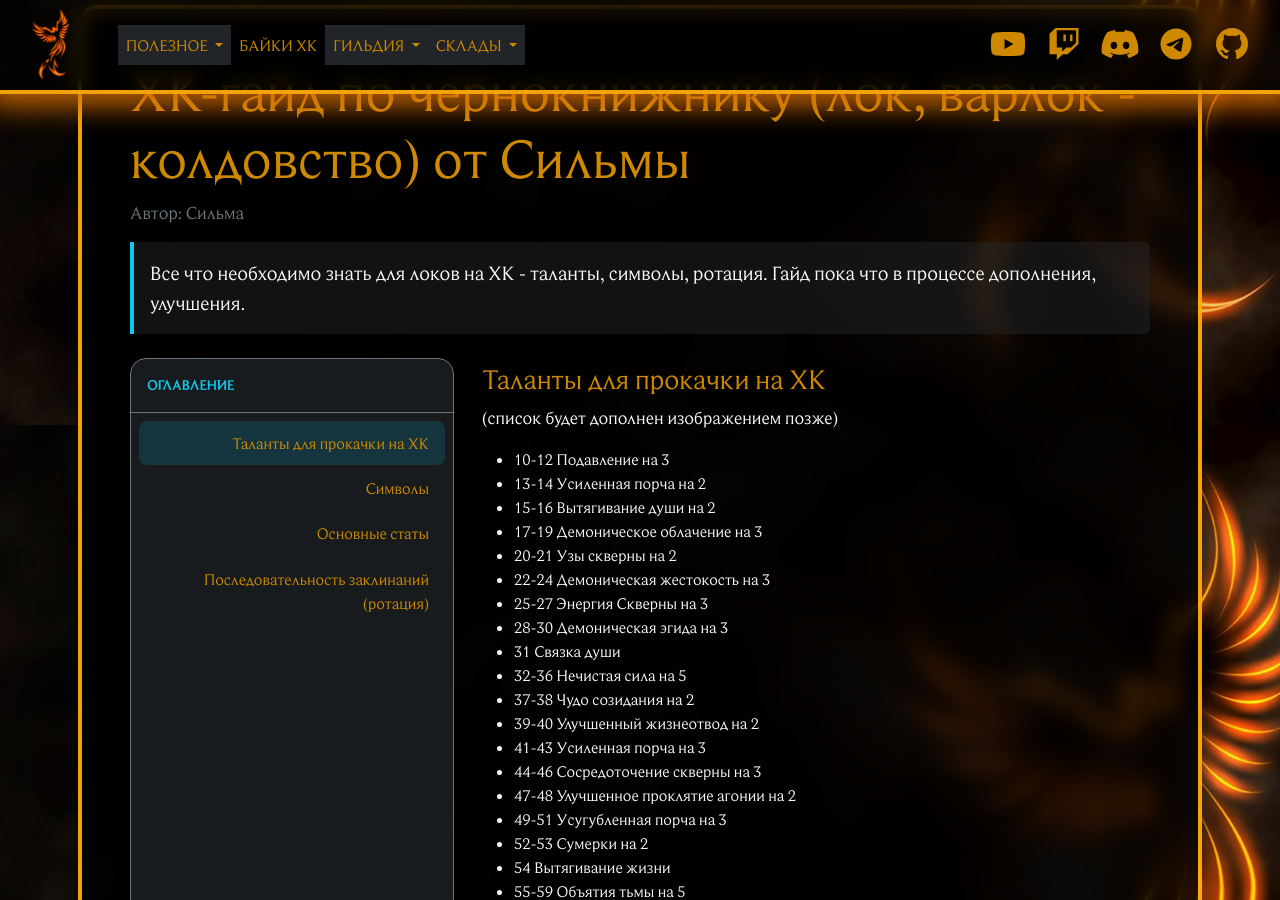
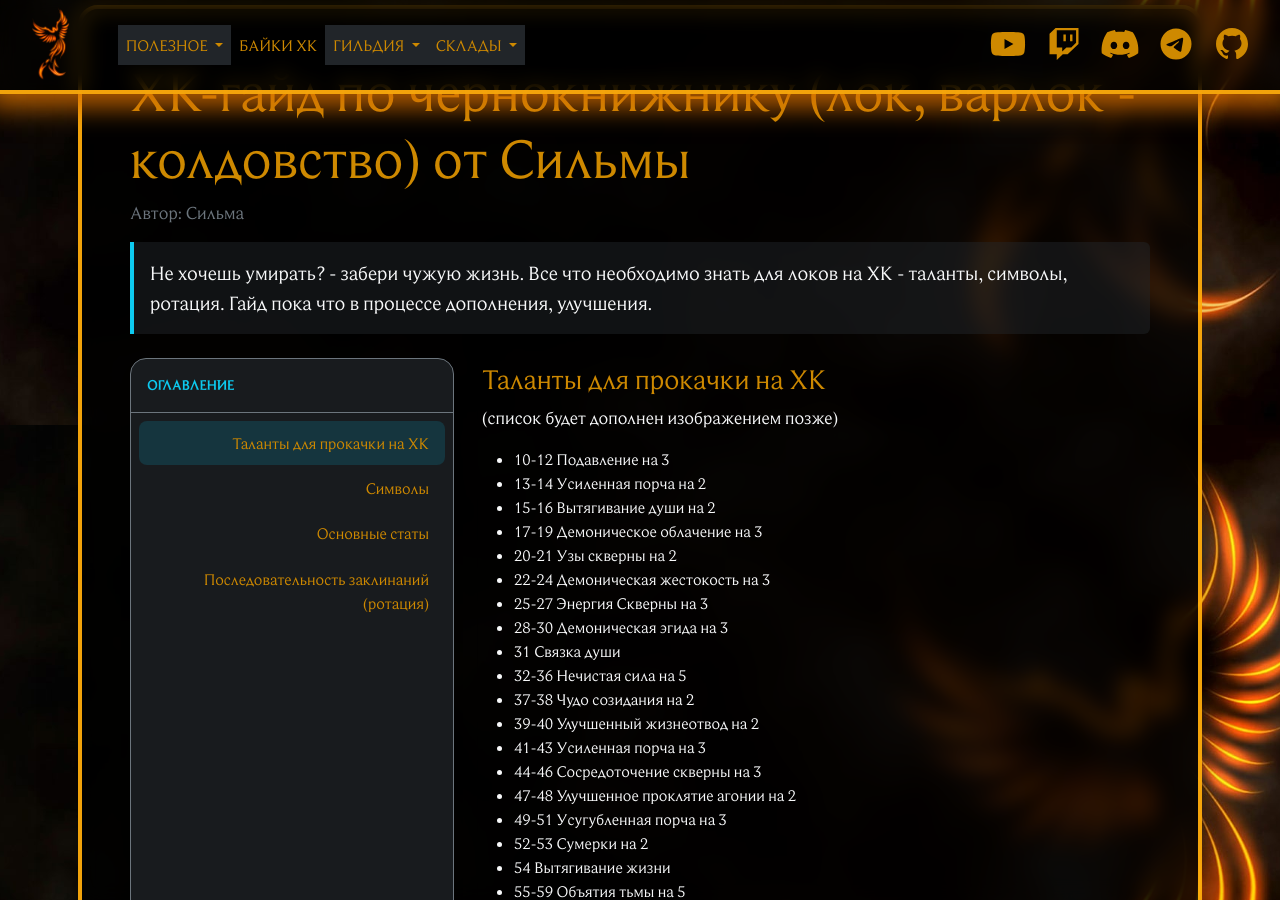
Before and after one commit to Phoenix-Guilds/phoenix-guilds.github.io, a Jekyll site: the page built from _guides/hk-gayd-po-chernoknizhniku-lok-varlok-koldovstvo-ot-silmy.md, in a window 1280 px wide and 900 px high, scrolled down 475 px. Built offline with Jekyll 4.4.1, drawn with Linux system fonts in a browser that asks for light colours; nearby versions of some CDN libraries; library files that are not in the unit come from our copies.

Commit message:
Update Гайды “hk-gayd-po-chernoknizhniku-lok-varlok-koldovstvo-ot-silmy”

```diff
--- a/_guides/hk-gayd-po-chernoknizhniku-lok-varlok-koldovstvo-ot-silmy.md
+++ b/_guides/hk-gayd-po-chernoknizhniku-lok-varlok-koldovstvo-ot-silmy.md
@@ -2,8 +2,10 @@
 layout: nest-guide
 title: ХК-гайд по чернокнижнику (лок, варлок - колдовство) от Сильмы
 author: Сильма
-description: Все что необходимо знать для локов на ХК - таланты, символы,
-  ротация. Гайд пока что в процессе дополнения, улучшения.
+description: >-
+  Не хочешь умирать? - забери чужую жизнь.
+
+  Все что необходимо знать для локов на ХК - таланты, символы, ротация. Гайд пока что в процессе дополнения, улучшения.
 ---
 ## Гайд билда Чернокнижник
 
```
